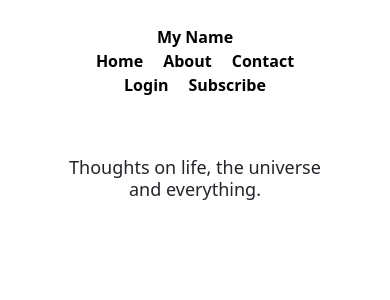
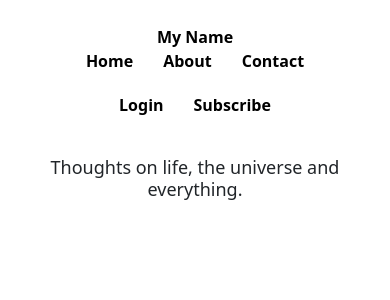
Before and after one commit to sdevgill/devgill-django, a Django app: page /blog/ in a window 390 px wide. Shown: the top 300 px of the page. Run offline with Django 4.2, Linux system fonts and the light colour scheme; data that the repository does not hold is empty.

Commit message:
Add media queries for blog app

```diff
--- a/static/css/blog.css
+++ b/static/css/blog.css
@@ -27,7 +27,6 @@
 }
 
 .logo {
-  /* font-size: 1.1rem; */
   font-size: 18px;
   font-weight: 700;
 }
@@ -60,7 +59,7 @@
   align-items: center;
   justify-content: center;
   margin: 0 auto;
-  max-width: 1320px;
+  max-width: 1800px;
 }
 
 .main h2 {
@@ -74,7 +73,7 @@
 }
 
 .post-entry {
-  width: 500px;
+  width: 700px;
   display: flex;
   border-bottom: 1px solid #eaeaea;
 }
@@ -96,4 +95,23 @@
     flex-direction: column;
     margin: 25px 20px;
   }
+
+  .left-nav,
+  .center-nav,
+  .right-nav {
+    gap: 30px;
+  }
+
+  .right-nav {
+    margin-top: 20px;
+  }
+
+  .intro {
+    margin: 40px;
+  }
+
+  .post-entry {
+    max-width: 380px;
+    padding: 0 20px;
+  }
 }
--- a/templates/base.html
+++ b/templates/base.html
@@ -2,10 +2,14 @@
 <!DOCTYPE html>
 <html lang="en">
 <head>
+  <!-- Meta -->
   <meta charset="UTF-8">
   <meta http-equiv="X-UA-Compatible" content="IE=edge">
   <meta name="viewport" content="width=device-width, initial-scale=1.0">
+  <!-- Title -->
   <title>{% block title %}Title{% endblock title %}</title>
+  <!-- Favicon -->
+  <link rel="icon" href="">
   <!-- Bootstrap -->
   <link href="https://cdn.jsdelivr.net/npm/bootstrap@5.2.1/dist/css/bootstrap.min.css"
   rel="stylesheet" integrity="sha384-iYQeCzEYFbKjA/T2uDLTpkwGzCiq6soy8tYaI1GyVh/UjpbCx/TYkiZhlZB6+fzT"
@@ -15,6 +19,7 @@
   <link rel="stylesheet" href="{% static 'css/base.css' %}">
   {% endblock css %}
 </head>
+
 <body>
 
 {% block content %}
```
